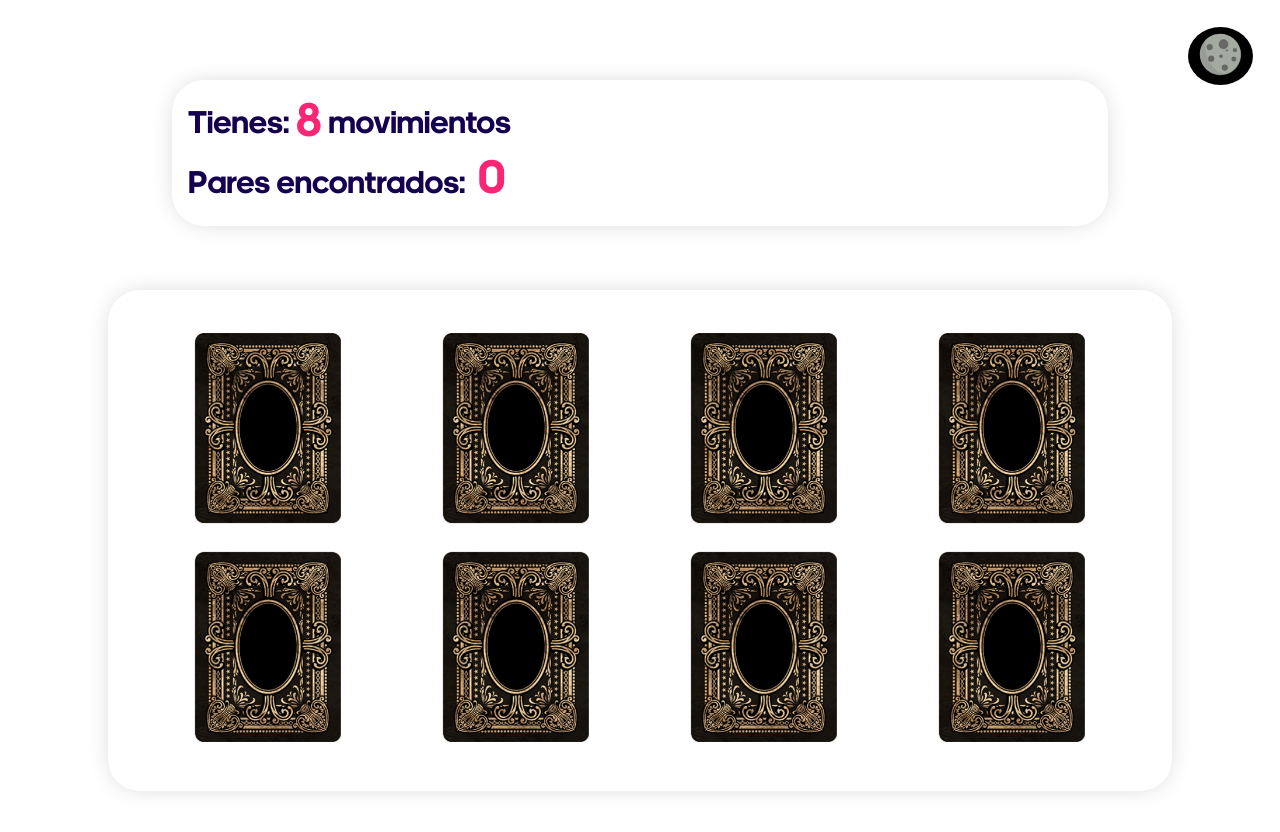
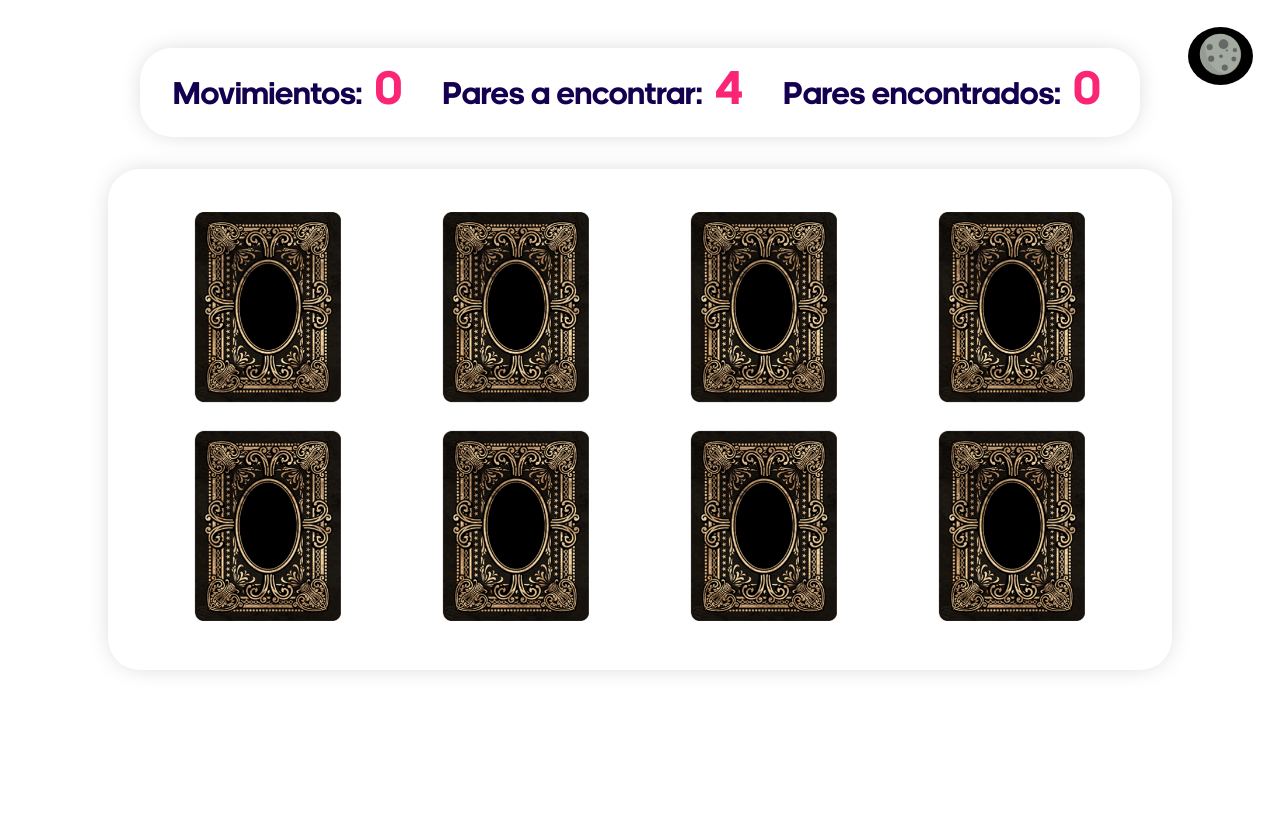
Before and after one commit to JorgeAsMoreno/memoria-challenge, a React (Create React App) app: page / in a window 1280 px wide. Both pictures are taken after a click on the button "Iniciar juego". Shown: the top 832 px of the page. Built offline with nearby package versions, Linux system fonts and the light colour scheme.

Commit message:
refactor: extra validation and board info

```diff
--- a/src/App.tsx
+++ b/src/App.tsx
@@ -34,7 +34,7 @@ export const App: React.FC = () => {
   const [stateGame, setStateGame] = useState(0)
   const [theme, setTheme] = useState<string>('light')
   const [level, setLevel] = useState<number>(0)
-  const [loseGame, setLoseGame] = useState<boolean>(false)
+
   //start game, 0 is not started, 1 in progress, 2 finished
   const changeStateGame = (value: number): void => {
     setStateGame(value)
@@ -63,11 +63,11 @@ export const App: React.FC = () => {
       }
       {
         stateGame === 1 ?
-        <Board {...{setStateGame, level, setLoseGame}} /> : null
+        <Board {...{setStateGame, level}} /> : null
       }
       {
         stateGame === 2 ?
-        <WinScreen {...{setStateGame, loseGame}} /> : null
+        <WinScreen {...{setStateGame}} /> : null
       }
     </Wrapper>
   );
--- a/src/components/Board/Board.tsx
+++ b/src/components/Board/Board.tsx
@@ -4,10 +4,10 @@ import { IBoard, IBoardCards } from './board.interface';
 import Card from '../Card/Card';
 import * as S from './board.styles'
 
-const Board: React.FC<IBoard> = ({ setStateGame, level, setLoseGame }) => {
+const Board: React.FC<IBoard> = ({ setStateGame, level }) => {
   const levelNumber = [8,12,16]
   const [cards, setCards] = useState<IBoardCards[]>([])
-  const [remainingMoves, setRemainingMoves] = useState<number>(levelNumber[level])
+  const [attempts, setAttempts] = useState<number>(0)
   const [foundPairs, setFoundPairs] = useState<number>(0)
   const [disabledCards, setDisabledCards] = useState<Array<number | undefined>>([]) // contains numbers that need to be disabled by match
   const [unFlippedCards, setUnflippedCards] = useState<Array<number | undefined>>([]) // contains numbers that need return the original position
@@ -35,7 +35,7 @@ const Board: React.FC<IBoard> = ({ setStateGame, level, setLoseGame }) => {
     if (!firstCardSelected.name) {
       setFirstCardSelected({ name, number })
     } else if (!secondCardSelected.name) {
-      setRemainingMoves( remainingMoves - 1)
+      setAttempts(attempts + 1)
       setSecondCardSelected({ name, number })
     }
     return 1
@@ -76,19 +76,15 @@ const Board: React.FC<IBoard> = ({ setStateGame, level, setLoseGame }) => {
     }, 700)
   }
 
-  if (remainingMoves === 0 && foundPairs !== levelNumber[level] / 2) {
-    setLoseGame(true)
-    setTimeout(() => {
-      setStateGame(2)
-    }, 700)
-  }
-
   return (
-    <S.BoardContainer {...{ setStateGame, level, setLoseGame }}>
+    <S.BoardContainer {...{ setStateGame, level }}>
       <S.BoardInformation>
-        <S.WinConditions>
-          Tienes: <span>{remainingMoves}</span> movimientos
-        </S.WinConditions>
+        <S.Info>
+          Movimientos: <span>{attempts}</span>
+        </S.Info>
+        <S.Info>
+          Pares a encontrar: <span>{levelNumber[level] / 2}</span>
+        </S.Info>
         <S.Info>
           Pares encontrados: <span>{foundPairs}</span>
         </S.Info>
--- a/src/components/Board/board.interface.ts
+++ b/src/components/Board/board.interface.ts
@@ -9,5 +9,4 @@ export interface IBoardCards {
 export interface IBoard {
   setStateGame: Dispatch<SetStateAction<number>>;
   level: number
-  setLoseGame: Dispatch<SetStateAction<boolean>>
 }
--- a/src/components/Board/board.styles.ts
+++ b/src/components/Board/board.styles.ts
@@ -16,19 +16,19 @@ export const BoardInformation = styled.div`
   box-shadow: var(--boxShadow);
   display: flex;
   justify-content: space-around;
-  flex-direction: column;
   margin: 2em;
   border-radius: 2em;
   padding: 1em;
+  flex-direction: row;
 
-  @media screen and ${devices.desktop} {
-    margin: 4em;
+  @media screen and ${devices.mobile} {
+    flex-direction: column;
   }
 `
 
 export const Info = styled.p`
   color: var(--color);
-  font-size: 1.25em;
+  font-size: 1.5em;
   margin: 0;
 
   span {
@@ -36,6 +36,10 @@ export const Info = styled.p`
     font-size: 1.5em;
     font-weight: bolder;
     margin: 0 .125em;
+  }
+
+  @media screen and ${devices.mobile} {
+    font-size: 1em;
   }
 
   @media screen and ${devices.desktop} {
@@ -61,22 +65,3 @@ export const BoardGame = styled.div`
     width: 1000px;
   }
 `
-export const WinConditions = styled.p`
-  align-items: center;
-  display: flex;
-  color: var(--color);
-  font-size: 1.275em;
-  margin: 0;
-  white-space: wrap;
-
-  span {
-    color: var(--highlightText);
-    font-size: 1.5em;
-    font-weight: bolder;
-    margin: 0 .125em;
-  }
-
-  @media screen and ${devices.desktop} {
-    font-size: 2em;
-  }
-`
--- a/src/components/WinScreen/WinScreen.tsx
+++ b/src/components/WinScreen/WinScreen.tsx
@@ -1,11 +1,10 @@
 import React from "react";
 import winnerImage from '../../assets/images/first-place-medal.png'
-import loseImage from '../../assets/images/sad-face.png'
 import Button from "../Button/Button";
 import * as S from './winScreen.styles'
 import { IWinScreen } from "./winScreen.interface";
 
-const WinScreen: React.FC<IWinScreen> = ({ setStateGame, loseGame }) => {
+const WinScreen: React.FC<IWinScreen> = ({ setStateGame }) => {
   const confettiArray: Array<number> = []
 
   for (let index = 1; index < 26; index++) {
@@ -16,17 +15,17 @@ const WinScreen: React.FC<IWinScreen> = ({ setStateGame, loseGame }) => {
     <S.WinContainer>
       <S.ConfettiContainer>
         {
-          confettiArray.map((index) => (
-            <div className={loseGame ? '' : 'confetti'} key={index} />
+          confettiArray.map(index => (
+            <div className='confetti' key={index} />
           ))
         }
 
       </S.ConfettiContainer>
 
-      <S.Title>{loseGame ? 'Perdiste' : 'Ganaste'}!</S.Title>
+      <S.Title>'Ganaste'!</S.Title>
       <Button label="Volver a jugar" action={() => setStateGame(0)} />
       <S.Image
-        src={loseGame ? loseImage : winnerImage}
+        src={winnerImage}
         alt="Winner"
       />
     </S.WinContainer>
--- a/src/components/WinScreen/winScreen.interface.ts
+++ b/src/components/WinScreen/winScreen.interface.ts
@@ -2,5 +2,4 @@ import { Dispatch, SetStateAction } from "react";
 
 export interface IWinScreen {
   setStateGame: Dispatch<SetStateAction<number>>;
-  loseGame: boolean
 }
```
